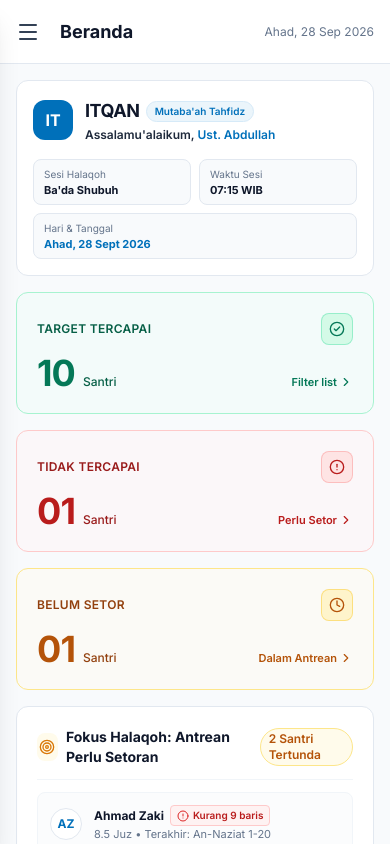
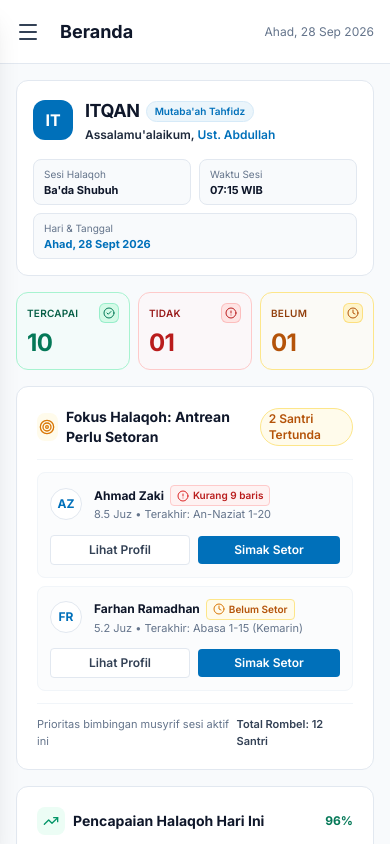
Before and after one commit to FaishalFaiz/ITQAN-Sistem-Mutabaah-Tahfidz-Terpadu, a React (Vite) app: page / in a window 390 px wide. Shown: the top 844 px of the page. Built offline with nearby package versions, Linux system fonts and the light colour scheme.

Commit message:
style(dashboard): format 3 stat cards into single 3-column row on mobile

```diff
--- a/src/components/dashboard/StatCards.tsx
+++ b/src/components/dashboard/StatCards.tsx
@@ -40,35 +40,35 @@ export const StatCards: React.FC<StatCardsProps> = ({
   }, []);
 
   return (
-    <div ref={containerRef} className="grid grid-cols-1 sm:grid-cols-3 gap-4">
+    <div ref={containerRef} className="grid grid-cols-3 gap-2 sm:gap-4">
       {/* Box 1: Tercapai (Emerald) */}
       <button
         type="button"
         onClick={() => onFilterChange && onFilterChange(activeFilter === 'tercapai' ? 'all' : 'tercapai')}
-        className={`stat-box text-left bg-emerald-50/40 border rounded-xl p-5 shadow-xs transition-all duration-200 hover:-translate-y-0.5 flex flex-col justify-between ${
+        className={`stat-box text-left bg-emerald-50/40 border rounded-xl p-2.5 sm:p-5 shadow-xs transition-all duration-200 hover:-translate-y-0.5 flex flex-col justify-between ${
           activeFilter === 'tercapai'
             ? 'border-emerald-500 ring-2 ring-emerald-500/20 bg-emerald-50/80'
             : 'border-emerald-200 hover:border-emerald-300'
         }`}
       >
-        <div className="flex items-center justify-between w-full mb-2">
-          <span className="text-xs font-semibold text-emerald-800 uppercase tracking-wide">
-            Target Tercapai
+        <div className="flex items-center justify-between w-full mb-1 sm:mb-2">
+          <span className="text-[10px] sm:text-xs font-semibold text-emerald-800 uppercase tracking-wide truncate">
+            Tercapai
           </span>
-          <div className="w-8 h-8 rounded-lg bg-emerald-100/90 border border-emerald-300/60 flex items-center justify-center text-emerald-700 shrink-0">
-            <CheckCircle2 className="w-4 h-4" />
+          <div className="w-5 h-5 sm:w-8 sm:h-8 rounded-md sm:rounded-lg bg-emerald-100/90 border border-emerald-300/60 flex items-center justify-center text-emerald-700 shrink-0">
+            <CheckCircle2 className="w-3 h-3 sm:w-4 sm:h-4" />
           </div>
         </div>
 
         <div className="flex items-baseline justify-between w-full">
-          <div className="flex items-baseline gap-2">
-            <span className="text-4xl sm:text-5xl font-bold text-emerald-700 tracking-tight font-sans">
+          <div className="flex items-baseline gap-1 sm:gap-2">
+            <span className="text-2xl sm:text-5xl font-bold text-emerald-700 tracking-tight font-sans">
               {formatNum(tercapaiCount)}
             </span>
-            <span className="text-xs font-medium text-emerald-800">Santri</span>
+            <span className="text-[10px] sm:text-xs font-medium text-emerald-800 hidden xs:inline">Santri</span>
           </div>
-          <span className="text-[11px] font-semibold text-emerald-700 flex items-center gap-0.5 group-hover:underline">
-            <span>Filter list</span>
+          <span className="text-[10px] sm:text-[11px] font-semibold text-emerald-700 hidden sm:flex items-center gap-0.5 group-hover:underline">
+            <span>Filter</span>
             <ChevronRight className="w-3.5 h-3.5" />
           </span>
         </div>
@@ -78,30 +78,30 @@ export const StatCards: React.FC<StatCardsProps> = ({
       <button
         type="button"
         onClick={() => onFilterChange && onFilterChange(activeFilter === 'tidak_tercapai' ? 'all' : 'tidak_tercapai')}
-        className={`stat-box text-left bg-red-50/40 border rounded-xl p-5 shadow-xs transition-all duration-200 hover:-translate-y-0.5 flex flex-col justify-between ${
+        className={`stat-box text-left bg-red-50/40 border rounded-xl p-2.5 sm:p-5 shadow-xs transition-all duration-200 hover:-translate-y-0.5 flex flex-col justify-between ${
           activeFilter === 'tidak_tercapai'
             ? 'border-red-500 ring-2 ring-red-500/20 bg-red-50/80'
             : 'border-red-200 hover:border-red-300'
         }`}
       >
-        <div className="flex items-center justify-between w-full mb-2">
-          <span className="text-xs font-semibold text-red-800 uppercase tracking-wide">
-            Tidak Tercapai
+        <div className="flex items-center justify-between w-full mb-1 sm:mb-2">
+          <span className="text-[10px] sm:text-xs font-semibold text-red-800 uppercase tracking-wide truncate">
+            Tidak
           </span>
-          <div className="w-8 h-8 rounded-lg bg-red-100/90 border border-red-300/60 flex items-center justify-center text-red-700 shrink-0">
-            <AlertCircle className="w-4 h-4" />
+          <div className="w-5 h-5 sm:w-8 sm:h-8 rounded-md sm:rounded-lg bg-red-100/90 border border-red-300/60 flex items-center justify-center text-red-700 shrink-0">
+            <AlertCircle className="w-3 h-3 sm:w-4 sm:h-4" />
           </div>
         </div>
 
         <div className="flex items-baseline justify-between w-full">
-          <div className="flex items-baseline gap-2">
-            <span className="text-4xl sm:text-5xl font-bold text-red-700 tracking-tight font-sans">
+          <div className="flex items-baseline gap-1 sm:gap-2">
+            <span className="text-2xl sm:text-5xl font-bold text-red-700 tracking-tight font-sans">
               {formatNum(tidakTercapaiCount)}
             </span>
-            <span className="text-xs font-medium text-red-800">Santri</span>
+            <span className="text-[10px] sm:text-xs font-medium text-red-800 hidden xs:inline">Santri</span>
           </div>
-          <span className="text-[11px] font-semibold text-red-700 flex items-center gap-0.5">
-            <span>Perlu Setor</span>
+          <span className="text-[10px] sm:text-[11px] font-semibold text-red-700 hidden sm:flex items-center gap-0.5">
+            <span>Filter</span>
             <ChevronRight className="w-3.5 h-3.5" />
           </span>
         </div>
@@ -111,30 +111,30 @@ export const StatCards: React.FC<StatCardsProps> = ({
       <button
         type="button"
         onClick={() => onFilterChange && onFilterChange(activeFilter === 'belum_setor' ? 'all' : 'belum_setor')}
-        className={`stat-box text-left bg-amber-50/40 border rounded-xl p-5 shadow-xs transition-all duration-200 hover:-translate-y-0.5 flex flex-col justify-between ${
+        className={`stat-box text-left bg-amber-50/40 border rounded-xl p-2.5 sm:p-5 shadow-xs transition-all duration-200 hover:-translate-y-0.5 flex flex-col justify-between ${
           activeFilter === 'belum_setor'
             ? 'border-amber-500 ring-2 ring-amber-500/20 bg-amber-50/80'
             : 'border-amber-200 hover:border-amber-300'
         }`}
       >
-        <div className="flex items-center justify-between w-full mb-2">
-          <span className="text-xs font-semibold text-amber-800 uppercase tracking-wide">
-            Belum Setor
+        <div className="flex items-center justify-between w-full mb-1 sm:mb-2">
+          <span className="text-[10px] sm:text-xs font-semibold text-amber-800 uppercase tracking-wide truncate">
+            Belum
           </span>
-          <div className="w-8 h-8 rounded-lg bg-amber-100/90 border border-amber-300/60 flex items-center justify-center text-amber-700 shrink-0">
-            <Clock className="w-4 h-4" />
+          <div className="w-5 h-5 sm:w-8 sm:h-8 rounded-md sm:rounded-lg bg-amber-100/90 border border-amber-300/60 flex items-center justify-center text-amber-700 shrink-0">
+            <Clock className="w-3 h-3 sm:w-4 sm:h-4" />
           </div>
         </div>
 
         <div className="flex items-baseline justify-between w-full">
-          <div className="flex items-baseline gap-2">
-            <span className="text-4xl sm:text-5xl font-bold text-amber-700 tracking-tight font-sans">
+          <div className="flex items-baseline gap-1 sm:gap-2">
+            <span className="text-2xl sm:text-5xl font-bold text-amber-700 tracking-tight font-sans">
               {formatNum(belumSetorCount)}
             </span>
-            <span className="text-xs font-medium text-amber-800">Santri</span>
+            <span className="text-[10px] sm:text-xs font-medium text-amber-800 hidden xs:inline">Santri</span>
           </div>
-          <span className="text-[11px] font-semibold text-amber-700 flex items-center gap-0.5">
-            <span>Dalam Antrean</span>
+          <span className="text-[10px] sm:text-[11px] font-semibold text-amber-700 hidden sm:flex items-center gap-0.5">
+            <span>Filter</span>
             <ChevronRight className="w-3.5 h-3.5" />
           </span>
         </div>
```
